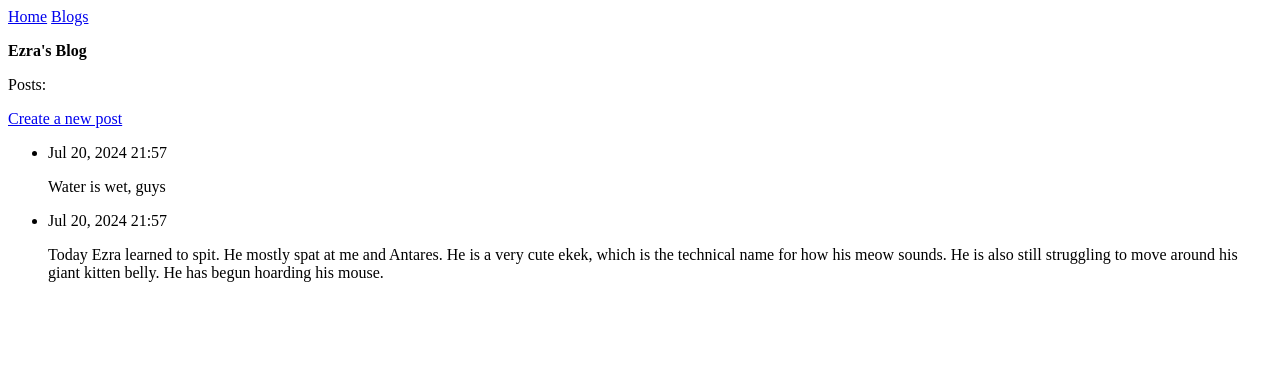
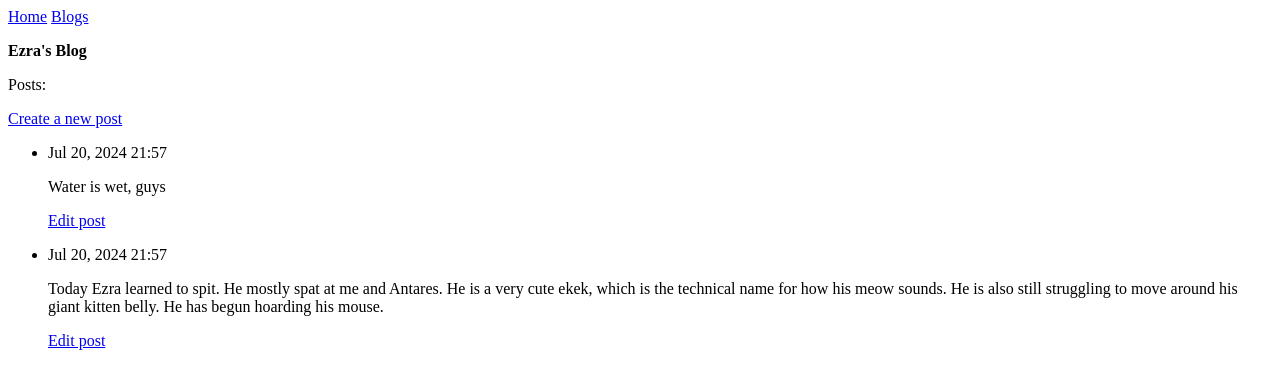
Before and after one commit to codingfriendsfun/pcc, a Django app: page /blogs/1/ in a window 1280 px wide. Shown: the top 389 px of the page. Run offline with Django 5.2, Linux system fonts and the light colour scheme; data comes from the database, SQL or seed files in the repository; both versions use the stored data as it was after the commit.

Commit message:
Enabled editing pre-existing post

```diff
--- a/chapter_19/blogs/templates/blogs/blog.html
+++ b/chapter_19/blogs/templates/blogs/blog.html
@@ -14,6 +14,10 @@
             <li>
                 <p>{{ post.date_added|date:'M d, Y H:i' }}</p>
                 <p>{{ post.text|linebreaks }}</p>
+                <p>
+                    <a href="{% url 'blogs:edit_post' post.id %}">
+                        Edit post</a>
+                </p>
             </li>
         {% empty %}
             <li>There are no entries for this blog yet.</li>
--- a/chapter_19/blogs/urls.py
+++ b/chapter_19/blogs/urls.py
@@ -18,4 +18,6 @@ urlpatterns = [
     path('new_blog/', views.new_blog, name='new_blog'),
     # Page for making a new post
     path('new_post/<int:blog_id>/', views.new_post, name='new_post'),
+    # Page for editing a post
+    path('edit_post/<int:post_id>/', views.edit_post, name='edit_post'),
 ]
--- a/chapter_19/blogs/views.py
+++ b/chapter_19/blogs/views.py
@@ -1,11 +1,13 @@
 from django.shortcuts import render, redirect
 
-from .models import Blog
+from .models import Blog, Post
 from .forms import BlogForm, PostForm
+
 
 def index(request):
     """Home page for Blog"""
     return render(request, 'blogs/index.html')
+
 
 def blogs(request):
     """Show all blogs"""
@@ -13,12 +15,14 @@ def blogs(request):
     context = {'blogs': blogs}
     return render(request, 'blogs/blogs.html', context)
 
+
 def blog(request, blog_id):
     """Show a single blog and all posts"""
     blog = Blog.objects.get(id=blog_id)
     posts = blog.post_set.order_by('-date_added')
     context = {'blog': blog, 'posts': posts}
     return render(request, 'blogs/blog.html', context)
+
 
 def new_blog(request):
     """Create a new blog"""
@@ -35,6 +39,7 @@ def new_blog(request):
     # Display blank or invalid form
     context = {'form': form}
     return render(request, 'blogs/new_blog.html', context)
+
 
 def new_post(request, blog_id):
     """Create a new post in a specific blog"""
@@ -55,3 +60,22 @@ def new_post(request, blog_id):
     # Display blank or invalid form
     context = {'blog': blog, 'form': form}
     return render(request, 'blogs/new_post.html', context)
+
+
+def edit_post(request, post_id):
+    """Edit an existing post"""
+    post = Post.objects.get(id=post_id)
+    blog = post.blog
+
+    if request.method != 'POST':
+        # Initial request; pre-fill with current post
+        form = PostForm(instance=post)
+    else:
+        # POST data submitted (haha); process data
+        form = PostForm(instance=post, data=request.POST)
+        if form.is_valid():
+            form.save()
+            return redirect('blogs:blog', blog_id=blog.id)
+
+    context = {'post': post, 'blog': blog, 'form': form}
+    return render(request, 'blogs/edit_post.html', context)
```
Also changed, not shown: chapter_19/blogs/templates/blogs/edit_post.html (added, +15 -0 lines), chapter_19/db.sqlite3.
